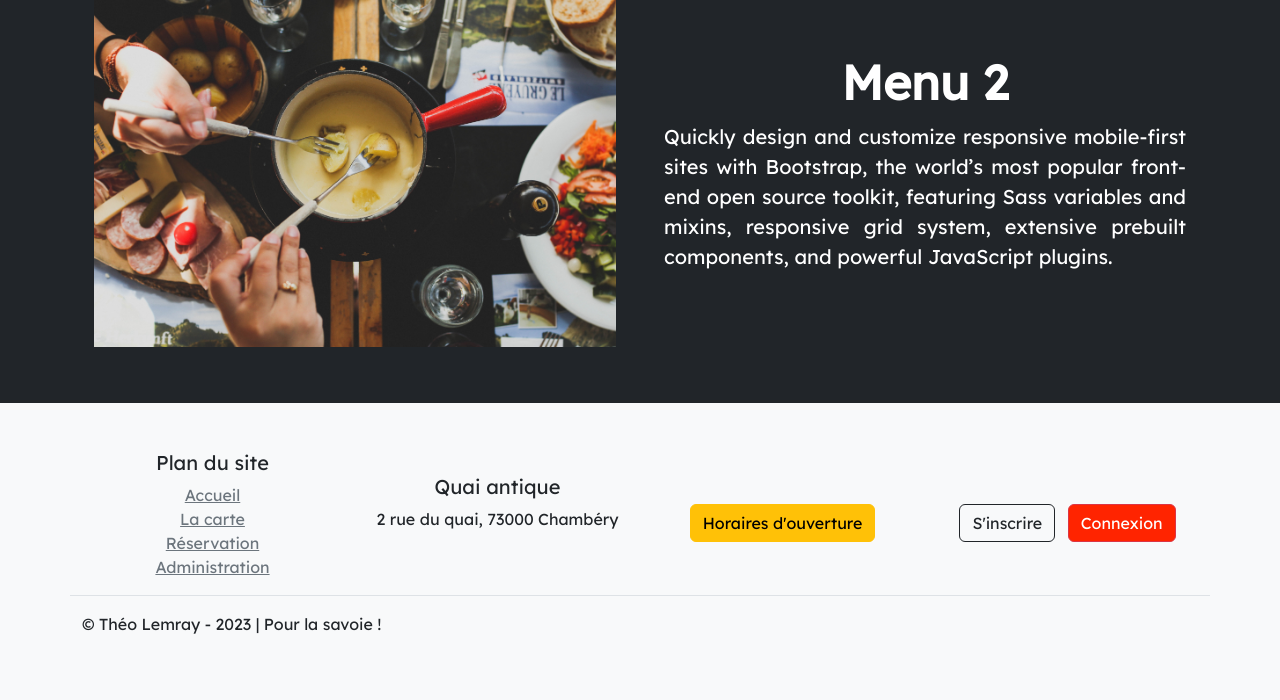
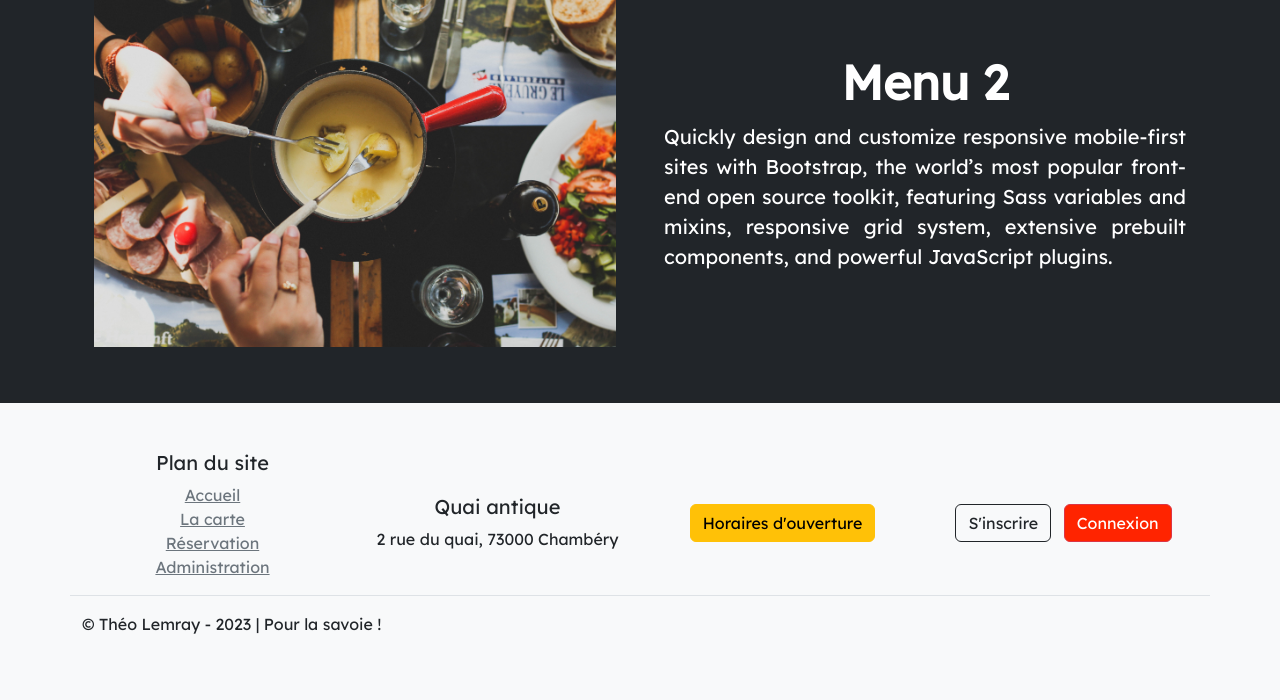
Before and after one commit to getill/Quai_antique, a Symfony app: template templates/pages/home.html.twig in a window 1280 px wide. Shown: the part 1865-2565 px from the top of the page. Run offline with Twig, Linux system fonts and the light colour scheme; the template is opened without the code that fills it, so the values that code supplies are empty; some libraries are stand-ins or nearby versions; some web fonts are replaced.

Commit message:
🩹 Quick UI fix on footer

```diff
--- a/src/Controller/Admin/RestaurantWeekdayTimetableCrudController.php
+++ b/src/Controller/Admin/RestaurantWeekdayTimetableCrudController.php
@@ -18,7 +18,6 @@ class RestaurantWeekdayTimetableCrudController extends AbstractCrudController
     public function configureFields(string $pageName): iterable
     {
         return [
-            'IdWeekday',
             TimeField::new('openam', 'Ouverture matin'),
             TimeField::new('closeam', 'Fermeture matin'),
             TimeField::new('openpm', 'Ouverture soir'),
--- a/templates/partials/_footer.html.twig
+++ b/templates/partials/_footer.html.twig
@@ -10,16 +10,15 @@
             <li><a class="link-secondary" href="{{ path('admin.index') }}">Administration</a></li>
           </ul>
         </div>
-        <div class="col-6 col-md text-center">
+        <div class="col-6 col-md text-center mb-lg-0 mb-5">
           <h5>Quai antique</h5>
-          <p>2 rue du quai, 73000 Chambéry</p>
-          <br>
+          <p class="mb-0">2 rue du quai, 73000 Chambéry</p>
         </div>
-        <div class="col-6 col-md text-center">
-          <a class="btn btn-warning" data-bs-toggle="collapse" href="#collapse" role="button" aria-expanded="false" aria-controls="collapse">
+        <div class="col-6 w-100 col-md text-center mb-lg-0 mb-5">
+          <a class="btn btn-warning " data-bs-toggle="collapse" href="#collapse" role="button" aria-expanded="false" aria-controls="collapse">
             Horaires d'ouverture
           </a>
-          <div class="collapse" id="collapse">
+          <div class="collapse mt-2" id="collapse">
             <div class="card card-body">
             <div class="row d-flex flex-row ">
               <div class="col-6 d-flex justify-content-around flex-column">
@@ -40,7 +39,7 @@
         </div>
         <div class="col-6 col-md text-center">
           <a role="button" class="btn btn-outline-dark me-lg-2 mb-3 mb-lg-0" href="{{ path('security.registration') }}">S'inscrire</a>
-          <a role="button" class="btn btn-danger" href="{{ path('security.login') }}">Connexion</a>
+          <a role="button" class="btn btn-danger me-lg-2 mb-3 mb-lg-0" href="{{ path('security.login') }}">Connexion</a>
         </div>
       </div>
     </div>
```
